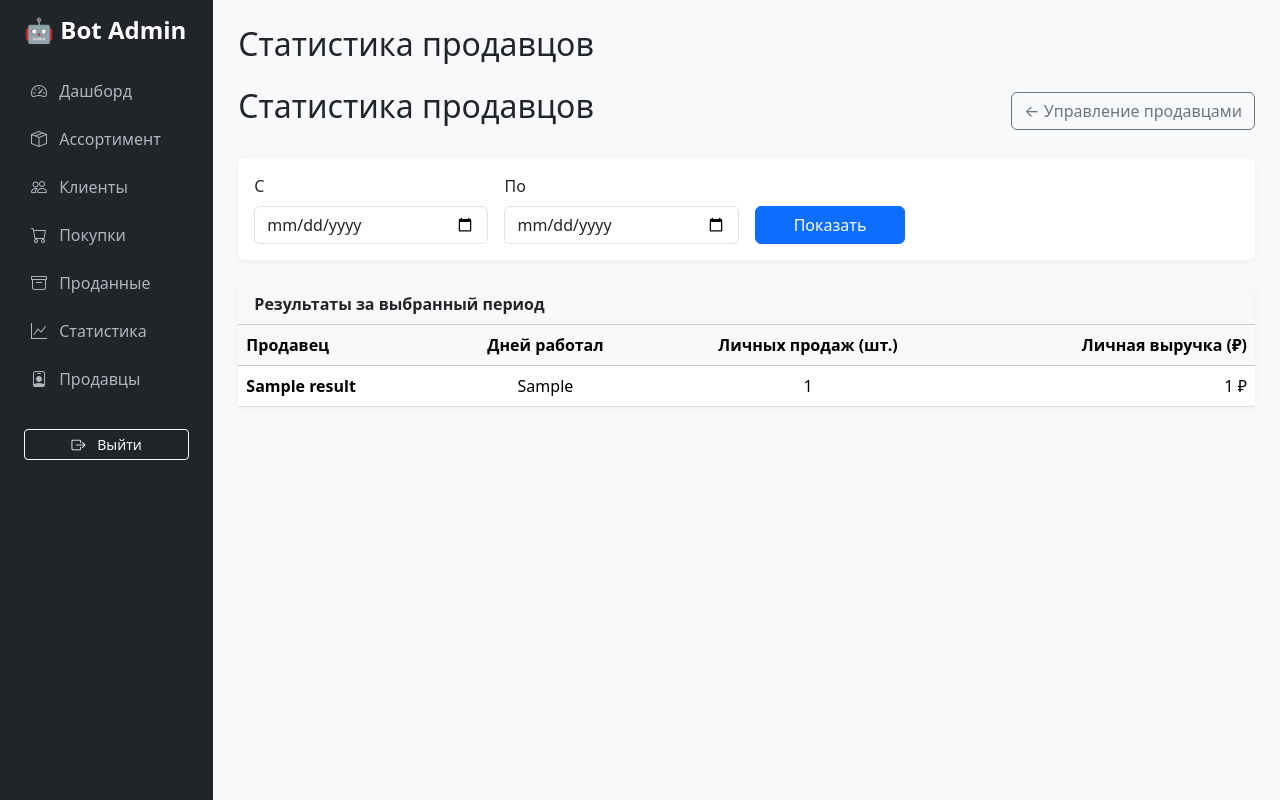
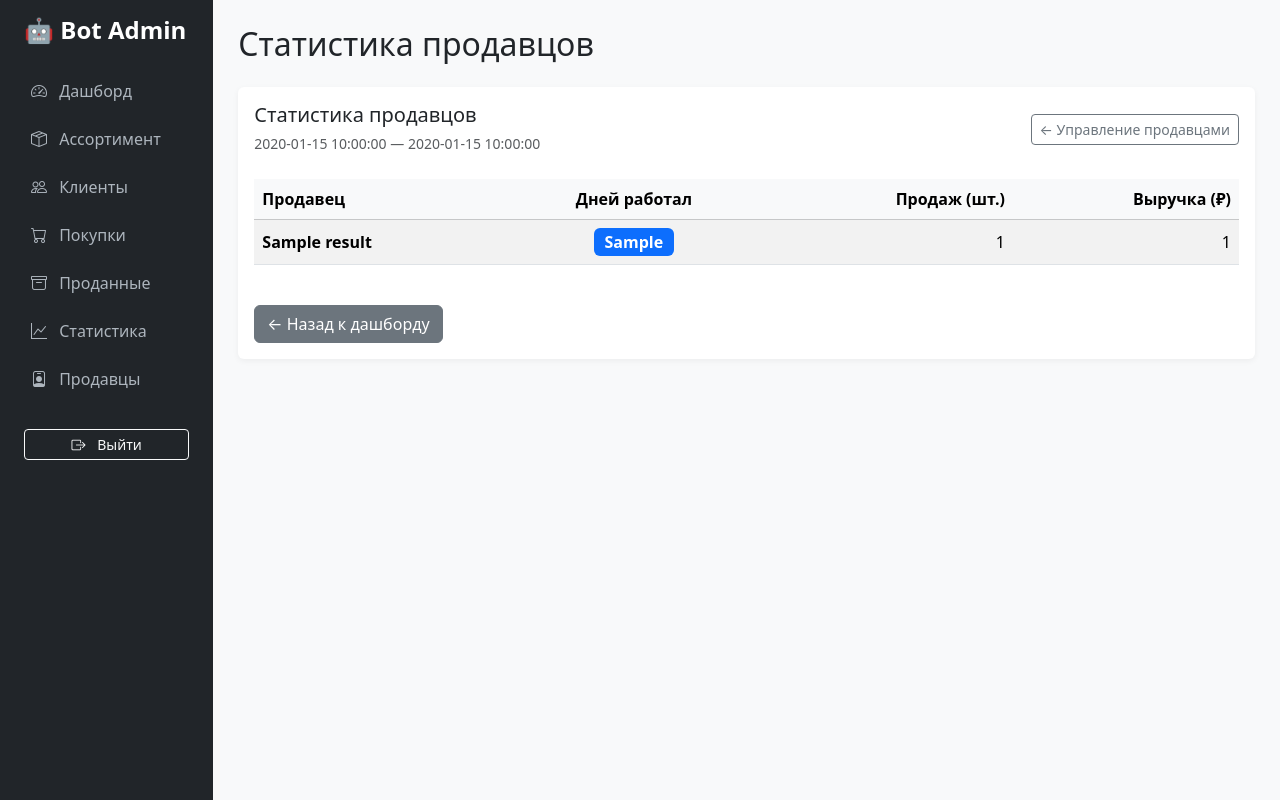
Before and after one commit to NextApple-Bot/telegram-bot-refactoring-27, a Python web app: template web_admin/templates/sellers_stats.html in a window 1280 px wide. Run offline with Jinja, Linux system fonts and the light colour scheme; the template is opened without the code that fills it: most values are stand-ins (such as "Sample title", 1, 10 or a date in 2020).

Commit message:
Refactor sellers statistics HTML structure
Updated the sellers statistics page layout and improved styling.

```diff
--- a/web_admin/templates/sellers_stats.html
+++ b/web_admin/templates/sellers_stats.html
@@ -1,66 +1,53 @@
 {% extends "base.html" %}
 
+{% block title %}Статистика продавцов{% endblock %}
 {% block page_title %}Статистика продавцов{% endblock %}
 
 {% block content %}
-<div class="d-flex justify-content-between align-items-center mb-4">
-    <h2>Статистика продавцов</h2>
-    <a href="/admin/sellers/manage" class="btn btn-outline-secondary">← Управление продавцами</a>
-</div>
+<div class="card">
+    <div class="card-body">
 
-<!-- Фильтры -->
-<div class="card mb-4">
-    <div class="card-body">
-        <form method="get" class="row g-3">
-            <div class="col-md-3">
-                <label class="form-label">С</label>
-                <input type="date" name="date_from" class="form-control" value="{{ date_from or '' }}">
+        <div class="d-flex justify-content-between align-items-center mb-4">
+            <div>
+                <h5 class="mb-1">Статистика продавцов</h5>
+                <small class="text-muted">{{ start_date }} — {{ end_date }}</small>
             </div>
-            <div class="col-md-3">
-                <label class="form-label">По</label>
-                <input type="date" name="date_to" class="form-control" value="{{ date_to or '' }}">
-            </div>
-            <div class="col-md-2 d-flex align-items-end">
-                <button type="submit" class="btn btn-primary w-100">Показать</button>
-            </div>
-        </form>
-    </div>
-</div>
+            <a href="/admin/sellers/manage" class="btn btn-outline-secondary btn-sm">← Управление продавцами</a>
+        </div>
 
-<!-- Результаты -->
-{% if results %}
-<div class="card">
-    <div class="card-header">
-        <strong>Результаты за выбранный период</strong>
-    </div>
-    <div class="card-body p-0">
+        {% if results %}
         <div class="table-responsive">
-            <table class="table table-hover mb-0">
+            <table class="table table-striped align-middle">
                 <thead class="table-light">
                     <tr>
                         <th>Продавец</th>
                         <th class="text-center">Дней работал</th>
-                        <th class="text-center">Личных продаж (шт.)</th>
-                        <th class="text-end">Личная выручка (₽)</th>
+                        <th class="text-end">Продаж (шт.)</th>
+                        <th class="text-end">Выручка (₽)</th>
                     </tr>
                 </thead>
                 <tbody>
                     {% for r in results %}
                     <tr>
                         <td><strong>{{ r.name }}</strong></td>
-                        <td class="text-center">{{ r.days_worked }}</td>
-                        <td class="text-center">{{ r.total_count }}</td>
-                        <td class="text-end">{{ "{:,.0f}".format(r.total_revenue) }} ₽</td>
+                        <td class="text-center">
+                            <span class="badge bg-primary fs-6">{{ r.days_worked }}</span>
+                        </td>
+                        <td class="text-end">{{ r.total_count }}</td>
+                        <td class="text-end">{{ "{:,.0f}".format(r.total_revenue) }}</td>
                     </tr>
                     {% endfor %}
                 </tbody>
             </table>
         </div>
+        {% else %}
+        <div class="alert alert-info">Нет данных за выбранный период.</div>
+        {% endif %}
+
+        <div class="mt-4">
+            <a href="/admin/dashboard" class="btn btn-secondary">← Назад к дашборду</a>
+        </div>
+
     </div>
 </div>
-{% else %}
-<div class="alert alert-info">
-    Нет данных за выбранный период.
-</div>
-{% endif %}
 {% endblock %}
```
